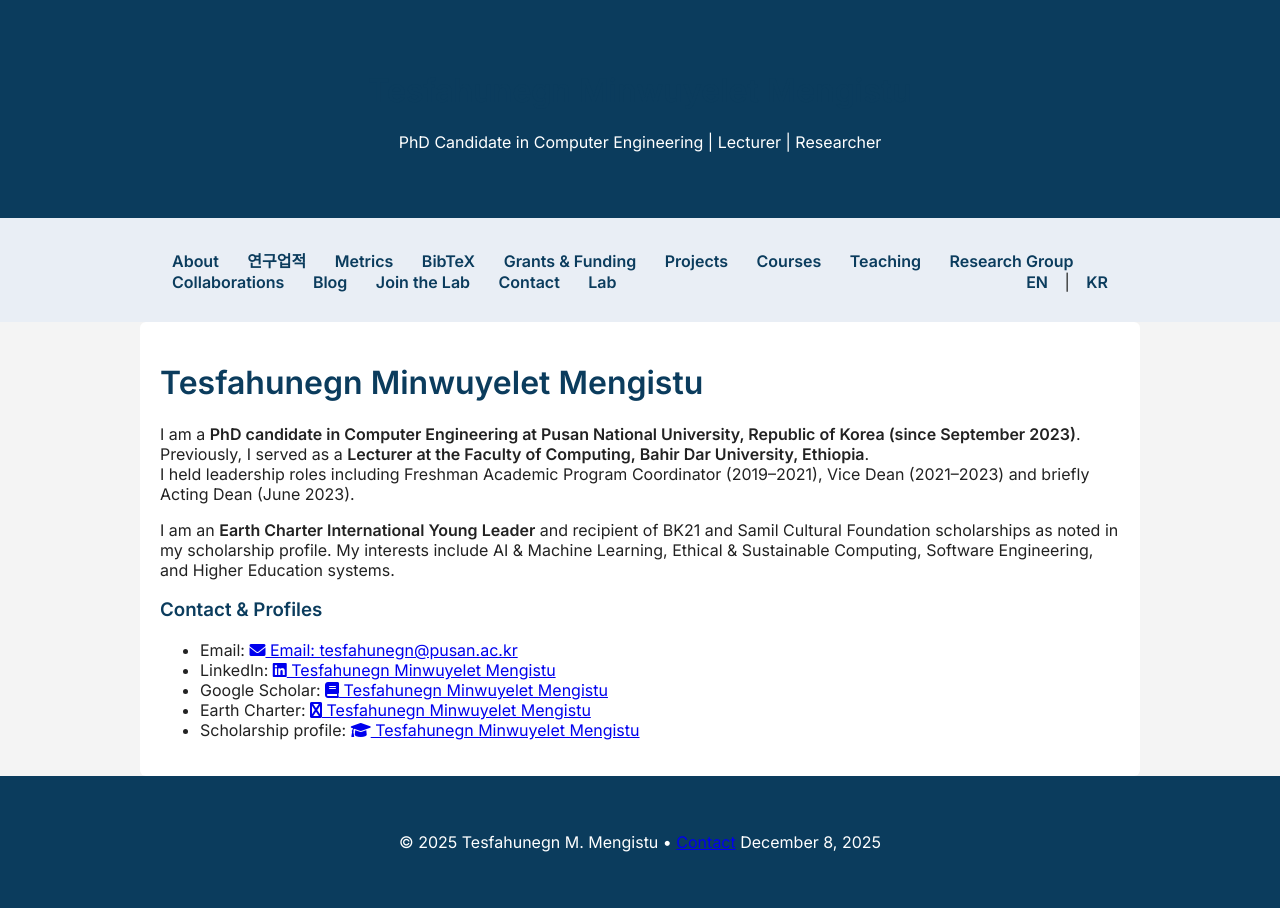
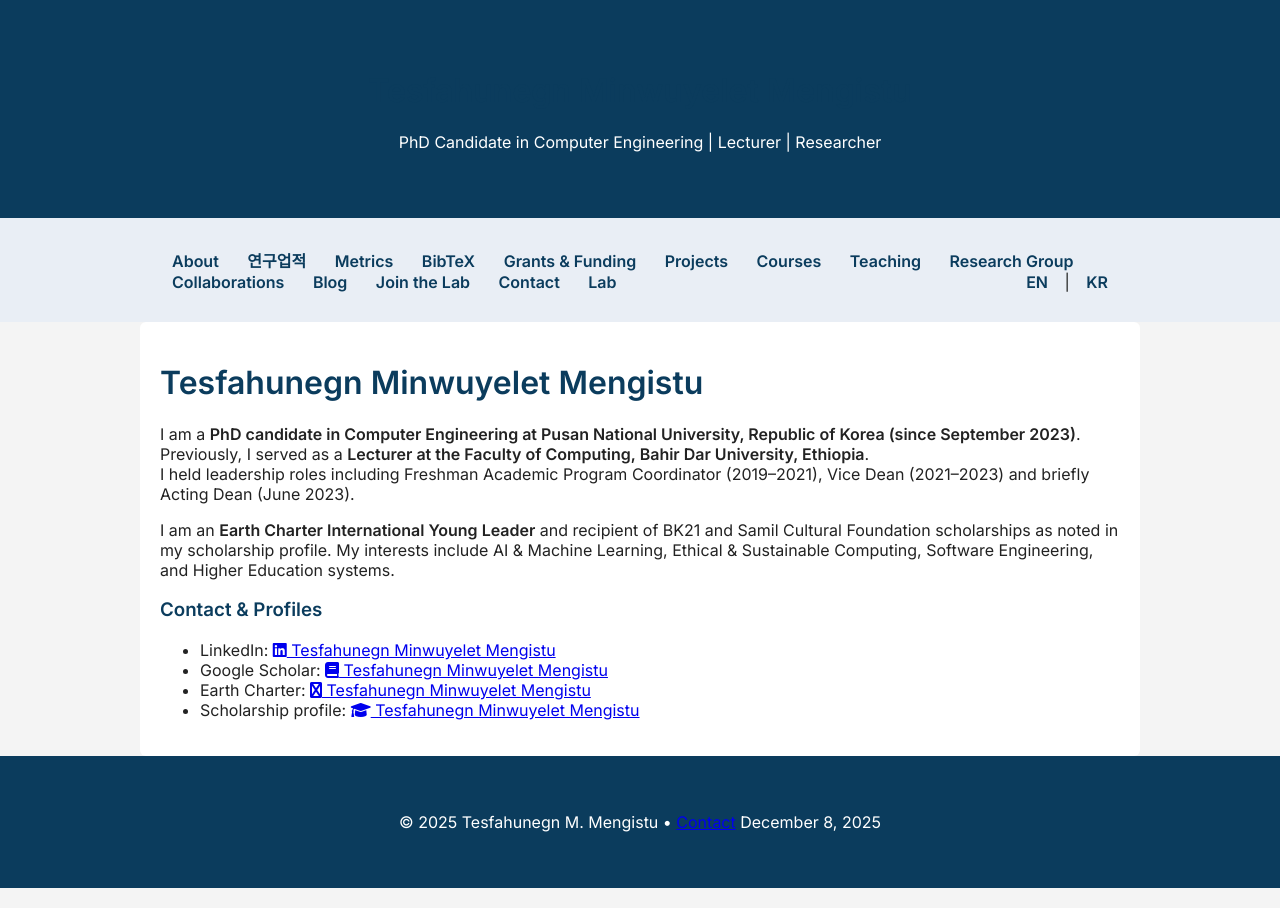
Before and after one commit to Tesfahunegn369/tesfahunegn369.github.io, a Jekyll site: the page built from index.md, in a window 1280 px wide. Built offline with Jekyll 4.4.1, drawn with Linux system fonts in a browser that asks for light colours.

Commit message:
Update index and contact

```diff
--- a/index.md
+++ b/index.md
@@ -13,7 +13,6 @@ I held leadership roles including Freshman Academic Program Coordinator (2019–
 I am an **Earth Charter International Young Leader** and recipient of BK21 and Samil Cultural Foundation scholarships as noted in my scholarship profile. My interests include AI & Machine Learning, Ethical & Sustainable Computing, Software Engineering, and Higher Education systems.
 
 ### Contact & Profiles
-- Email: [<i class="fas fa-envelope"></i> Email: tesfahunegn@pusan.ac.kr](mailto:tesfahunegn@pusan.ac.kr)
 - LinkedIn: [<i class="fab fa-linkedin"></i> Tesfahunegn Minwuyelet Mengistu](https://www.linkedin.com/in/tesfahunegn-minwuyelet-mengistu-85155a111)
 - Google Scholar: [<i class="fas fa-book"></i> Tesfahunegn Minwuyelet Mengistu](https://scholar.google.com/citations?user=qgSlPxcAAAAJ)
 - Earth Charter: [<i class="fab fa-globe"></i> Tesfahunegn Minwuyelet Mengistu](https://earthcharter.org/youngleaders/tesfahunegn-mengistu/)
```
Also changed, not shown: contact.md (+1 -0 lines).
